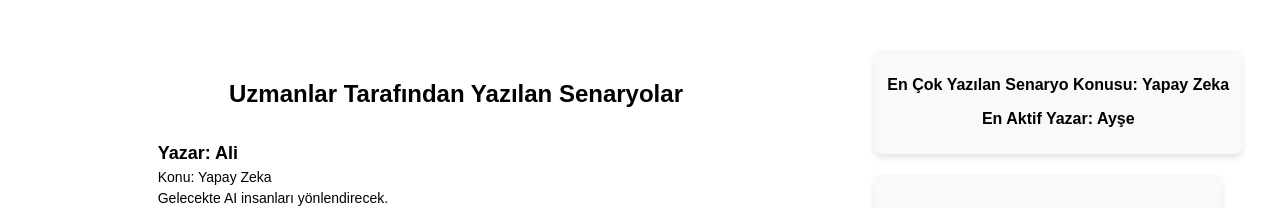
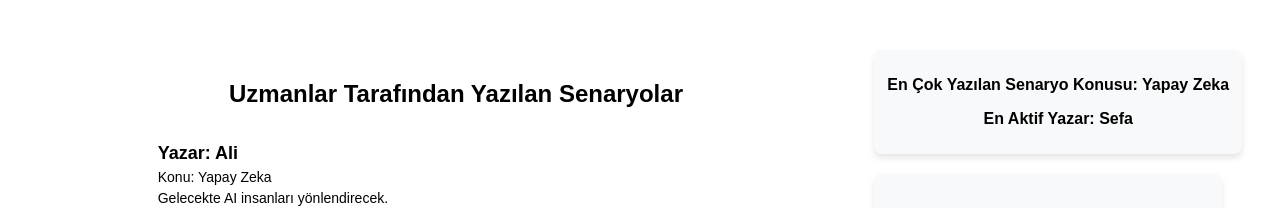
Before and after one commit to Sefasola/ProfessionalChat, a React (Create React App) app: page /scenario-list in a window 1280 px wide. Shown: the top 208 px of the page. Built offline with nearby package versions, Linux system fonts and the light colour scheme.

Commit message:
sefa değişikliği

```diff
--- a/src/ScenarioList.jsx
+++ b/src/ScenarioList.jsx
@@ -45,7 +45,7 @@ const ScenarioList = () => {
         content: "Gelecekte AI insanları yönlendirecek.",
       },
       {
-        author: "Ayşe",
+        author: "Sefa",
         topic: "Blockchain",
         content: "Blockchain ile güvenli ticaret.",
       },
@@ -65,17 +65,17 @@ const ScenarioList = () => {
         content: "AI ile daha iyi sağlık hizmetleri.",
       },
       {
-        author: "Ayşe",
+        author: "Sefa",
         topic: "Yapay Zeka",
         content: "AI ile daha iyi sağlık hizmetleri.",
       },
       {
-        author: "Ayşe",
+        author: "Sefa",
         topic: "Yapay Zeka",
         content: "AI ile daha iyi sağlık hizmetleri.",
       },
       {
-        author: "Ayşe",
+        author: "Sefa",
         topic: "Yapay Zeka",
         content: "AI ile daha iyi sağlık hizmetleri.",
       },
```
